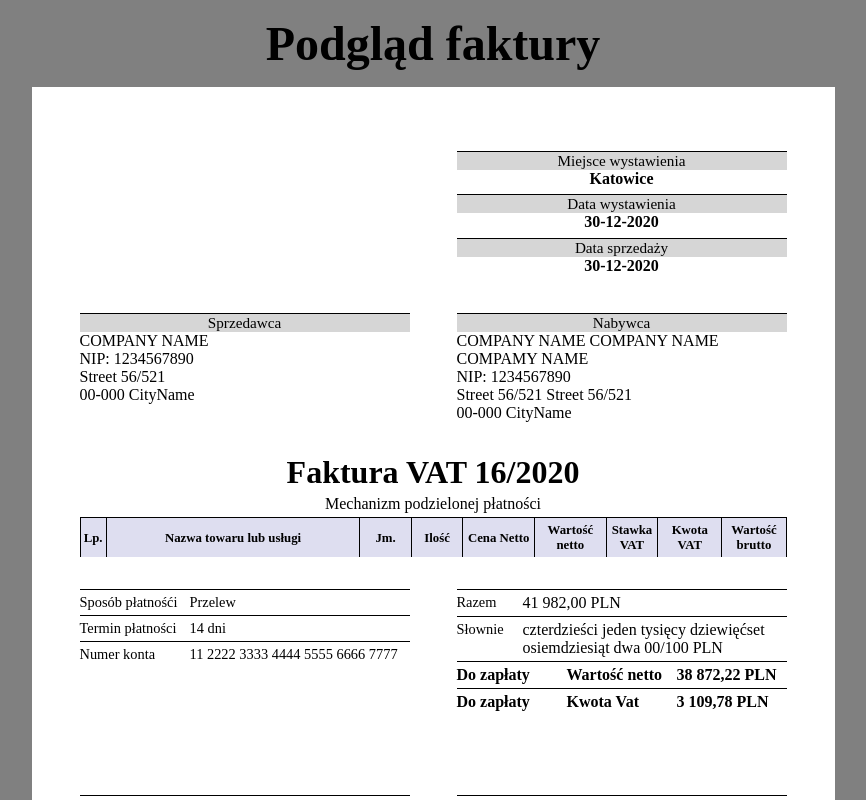
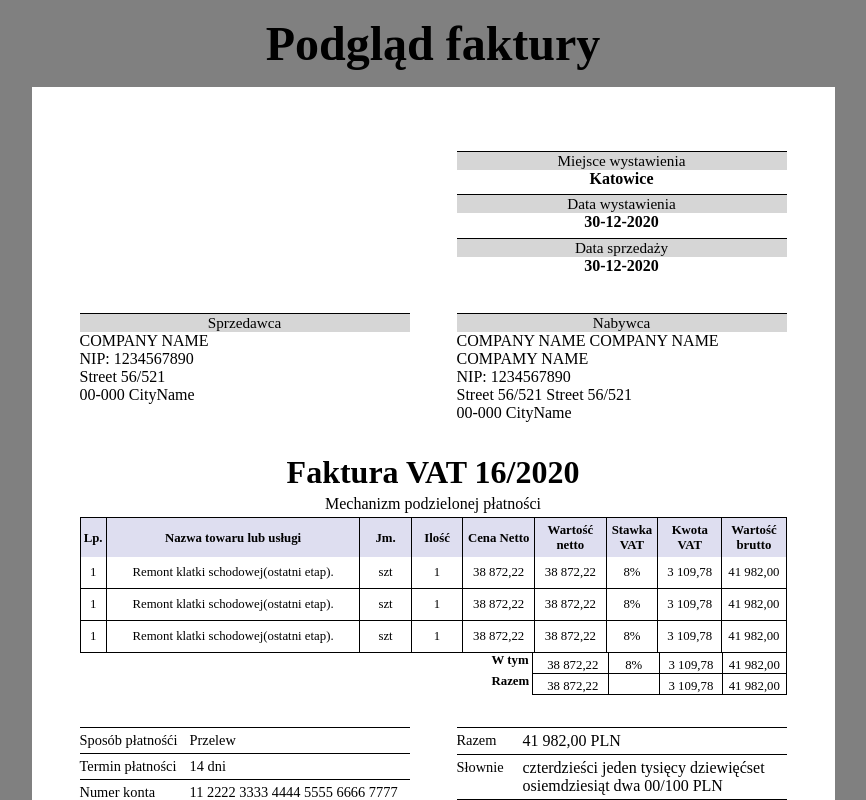
Before and after one commit to kowalczyk-mateusz/invoice-generator, a React (Create React App) app: page / in a window 1280 px wide. Shown: the top 800 px of the page, without its empty margins (207-1073 px from the left). Built offline with nearby package versions, Linux system fonts and the light colour scheme.

Commit message:
styling InvoiceServiceData

```diff
--- a/src/Components/Inspector/Inspector-components/InvoiceService.js
+++ b/src/Components/Inspector/Inspector-components/InvoiceService.js
@@ -1,6 +1,23 @@
 import React from 'react';
 import styled from 'styled-components';
-import {StyledInvoiceService, Headline, SplitPayment, Services, ServicesLables, ServiceName, Qty, Jm, Lp, PriceNetto, PriceVat, ValueBrutto, ValueNetto, Vat} from './Styles/InvoiceServiceStyles'
+import ServicesData from './ServicesData'
+import {StyledInvoiceService,
+     Headline,
+     SplitPayment,
+     Services,
+     ServicesLables,
+     ServiceName,
+     Qty,
+     Jm,
+     Lp,
+     PriceNetto,
+     PriceVat,
+     ValueBrutto,
+     ValueNetto,
+     Vat,
+     Outcome,
+     OutcomeValues,
+     OutcomeHeadline} from './Styles/InvoiceServiceStyles'
 const InvoiceService = () => {
     return (
         <StyledInvoiceService>
@@ -40,6 +57,47 @@ const InvoiceService = () => {
                         Wartość brutto
                     </ValueBrutto>
                 </ServicesLables>
+                <ServicesData />
+                <ServicesData />
+                <ServicesData />
+                <Outcome>
+                    <OutcomeHeadline>
+                        W tym
+                    </OutcomeHeadline>
+                    <OutcomeValues>
+                    <ValueNetto>
+                        38 872,22
+                    </ValueNetto>
+                    <Vat>
+                        8%
+                    </Vat>
+                    <PriceVat>
+                        3 109,78
+                    </PriceVat>
+                    <ValueBrutto>
+                        41 982,00
+                    </ValueBrutto>
+                    </OutcomeValues>
+                </Outcome>
+                <Outcome>
+                    <OutcomeHeadline>
+                        Razem
+                    </OutcomeHeadline>
+                    <OutcomeValues>
+                    <ValueNetto>
+                        38 872,22
+                    </ValueNetto>
+                    <Vat>
+
+                    </Vat>
+                    <PriceVat>
+                        3 109,78
+                    </PriceVat>
+                    <ValueBrutto>
+                        41 982,00
+                    </ValueBrutto>
+                    </OutcomeValues>
+                </Outcome>
             </Services>
         </StyledInvoiceService>
     );
--- /dev/null
+++ b/src/Components/Inspector/Inspector-components/ServicesData.js
@@ -0,0 +1,40 @@
+import React from 'react';
+import styled from 'styled-components';
+import {Lp, ServiceName, Qty, Jm, PriceNetto, ValueNetto, Vat, VatPrice, BruttoValue, StyledServicesData} from './Styles/ServicesDataStyles'
+const ServicesData = () => {
+    return (
+        <StyledServicesData>
+            <Lp>
+                1
+            </Lp>
+            <ServiceName>
+                Remont klatki schodowej(ostatni etap).
+            </ServiceName>
+            <Jm>
+                szt
+            </Jm>
+            <Qty>
+                1
+            </Qty>
+            <PriceNetto>
+                38 872,22
+            </PriceNetto>
+            <ValueNetto>
+                38 872,22
+            </ValueNetto>
+            <Vat>
+                8%
+            </Vat>
+            <VatPrice>
+                3 109,78
+            </VatPrice>
+            <BruttoValue>
+                41 982,00
+            </BruttoValue>
+
+        </StyledServicesData>
+    );
+}
+
+
+export default ServicesData;
--- a/src/Components/Inspector/Inspector-components/Styles/InvoiceServiceStyles.js
+++ b/src/Components/Inspector/Inspector-components/Styles/InvoiceServiceStyles.js
@@ -90,3 +90,22 @@ padding-top: 5px;
 line-height: 15px;
 height: 100%;
 `
+export const Outcome = styled.div`
+display: flex;
+justify-content: flex-end;
+padding-left: 412px;
+font-size: 0.8rem;
+`
+export const OutcomeHeadline = styled.div`
+border-right: 1px solid black;
+font-weight: bold;
+width: 3rem;
+`
+export const OutcomeValues = styled.div`
+display: flex;
+border-bottom: 1px solid black;
+border-right: 1px solid black;
+justify-content: flex-end;
+width: 100%;
+text-align: center;
+`
--- /dev/null
+++ b/src/Components/Inspector/Inspector-components/Styles/ServicesDataStyles.js
@@ -0,0 +1,59 @@
+import styled from 'styled-components';
+
+export const StyledServicesData = styled.div`
+display: flex;
+border-bottom: 1px solid black;
+border-right: 1px solid black;
+border-left: 1px solid black;
+justify-content: space-between;
+font-size: 0.8rem;
+text-align: center;
+background-color: #fff;
+width: 100%;
+height: auto;
+`
+
+export const Lp = styled.div`
+flex: 0.1;
+border-right: 1px solid black;
+padding: 0.5rem 0rem;
+`
+export const ServiceName = styled.div`
+flex: 1;
+border-right: 1px solid black;
+padding: 0.5rem 0rem;
+`
+export const Jm = styled.div`
+flex: 0.2;
+border-right: 1px solid black;
+padding: 0.5rem 0rem;
+`
+export const Qty = styled.div`
+flex: 0.2;
+border-right: 1px solid black;
+padding: 0.5rem 0rem;
+`
+export const PriceNetto = styled.div`
+flex: 0.28;
+border-right: 1px solid black;
+padding: 0.5rem 0rem;
+`
+export const ValueNetto = styled.div`
+flex: 0.28;
+border-right: 1px solid black;
+padding: 0.5rem 0rem;
+`
+export const Vat = styled.div`
+flex: 0.2;
+border-right: 1px solid black;
+padding: 0.5rem 0rem;
+`
+export const VatPrice = styled.div`
+flex: 0.25;
+border-right: 1px solid black;
+padding: 0.5rem 0rem;
+`
+export const BruttoValue = styled.div`
+flex: 0.25;
+padding: 0.5rem 0rem;
+`
```
